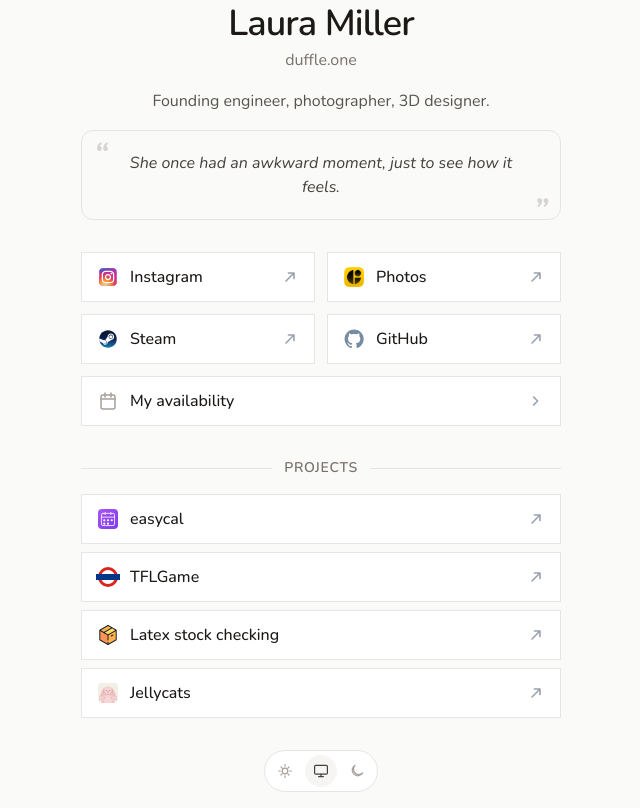
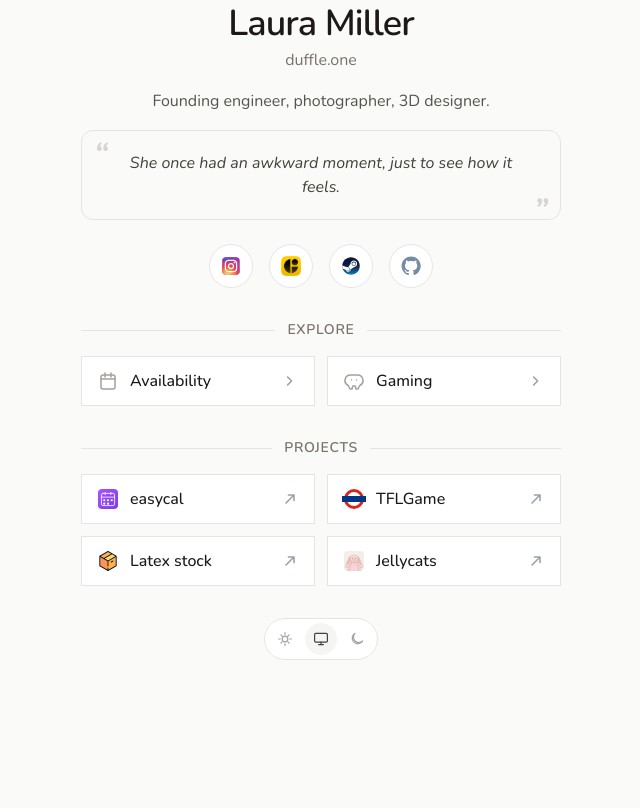
Before and after one commit to DuffleOne/duffle.one, a PHP site: page / in a window 1280 px wide. Shown: the part 540-1348 px from the top of the page, without its empty margins (319-959 px from the left). After the commit the page ends 1200 px from the top, so only its background shows below. Run offline with PHP 8.4, Linux system fonts and the light colour scheme; style sheets or scripts are compiled from the project's sources.

Commit message:
touch ups here and there

```diff
--- a/src/index.html
+++ b/src/index.html
@@ -21,7 +21,7 @@
 	<meta property="og:locale" content="en_GB">
 	<meta property="og:image" content="https://duffle.one/img/banner-og.jpg">
 	<meta property="og:image:width" content="1200">
-	<meta property="og:image:height" content="630">
+	<meta property="og:image:height" content="800">
 	<meta property="og:image:alt" content="Laura Miller — duffle.one">
 	<meta property="og:image:type" content="image/jpeg">
 
@@ -89,8 +89,8 @@
 				"image": {
 					"@type": "ImageObject",
 					"url": "https://duffle.one/img/laura.jpg",
-					"width": 224,
-					"height": 224
+					"width": 800,
+					"height": 1200
 				},
 				"jobTitle": "Founding Engineer",
 				"description": "Founding engineer, photographer, and 3D designer.",
@@ -136,67 +136,62 @@
 			</blockquote>
 		</div>
 
-		<nav class="mt-8" aria-label="Social links">
-			<ul class="grid grid-cols-2 gap-3">
-				<li>
-					<a href="https://instagram.com/duffle.one" target="_blank" rel="noopener noreferrer" class="flex items-center gap-3 border border-stone-200 dark:border-slate-800 bg-white dark:bg-slate-900 px-4 py-3 hover:bg-stone-100 dark:hover:bg-slate-800 transition-colors focus:outline-none focus:ring-2 focus:ring-stone-300 dark:focus:ring-slate-700">
-						<img src="img/icons/instagram.svg" class="h-5 w-5" alt="Instagram" width="20" height="20" />
-						<span class="font-medium">Instagram</span>
-						<svg class="ml-auto h-4 w-4 shrink-0 text-gray-400" aria-hidden="true" viewBox="0 0 20 20" fill="none" stroke="currentColor" stroke-width="2" stroke-linecap="round" stroke-linejoin="round">
-							<path d="M5 15L15 5M15 5H8M15 5v7" />
-						</svg>
+		<nav class="mt-6 flex justify-center gap-4 fade-up" style="animation-delay:100ms" aria-label="Social links">
+			<a href="https://instagram.com/duffle.one" target="_blank" rel="noopener noreferrer" title="Instagram" class="flex h-11 w-11 items-center justify-center rounded-full border border-stone-200 dark:border-slate-800 bg-white dark:bg-slate-900 hover:bg-stone-100 dark:hover:bg-slate-800 transition-all hover:scale-110 hover:shadow-md focus:outline-none focus:ring-2 focus:ring-stone-300 dark:focus:ring-slate-700" aria-label="Instagram">
+				<img src="img/icons/instagram.svg" class="h-5 w-5" alt="" width="20" height="20" />
 			</a>
-				</li>
-				<li>
-					<a href="https://glass.photo/duffle" target="_blank" rel="noopener noreferrer" class="flex items-center gap-3 border border-stone-200 dark:border-slate-800 bg-white dark:bg-slate-900 px-4 py-3 hover:bg-stone-100 dark:hover:bg-slate-800 transition-colors focus:outline-none focus:ring-2 focus:ring-stone-300 dark:focus:ring-slate-700">
-						<img src="img/icons/glass-icon-yellow.png" class="h-5 w-5 rounded" alt="Photos" width="20" height="20" />
-						<span class="font-medium">Photos</span>
-						<svg class="ml-auto h-4 w-4 shrink-0 text-gray-400" aria-hidden="true" viewBox="0 0 20 20" fill="none" stroke="currentColor" stroke-width="2" stroke-linecap="round" stroke-linejoin="round">
-							<path d="M5 15L15 5M15 5H8M15 5v7" />
-						</svg>
+			<a href="https://glass.photo/duffle" target="_blank" rel="noopener noreferrer" title="Photos" class="flex h-11 w-11 items-center justify-center rounded-full border border-stone-200 dark:border-slate-800 bg-white dark:bg-slate-900 hover:bg-stone-100 dark:hover:bg-slate-800 transition-all hover:scale-110 hover:shadow-md focus:outline-none focus:ring-2 focus:ring-stone-300 dark:focus:ring-slate-700" aria-label="Photos">
+				<img src="img/icons/glass-icon-yellow.png" class="h-5 w-5 rounded" alt="" width="20" height="20" />
 			</a>
-				</li>
-				<li>
-					<a href="https://steamcommunity.com/id/DuffleOne" target="_blank" rel="noopener noreferrer" class="flex items-center gap-3 border border-stone-200 dark:border-slate-800 bg-white dark:bg-slate-900 px-4 py-3 hover:bg-stone-100 dark:hover:bg-slate-800 transition-colors focus:outline-none focus:ring-2 focus:ring-stone-300 dark:focus:ring-slate-700">
-						<img src="img/icons/steam.svg" class="h-5 w-5" alt="Steam" width="20" height="20" />
-						<span class="font-medium">Steam</span>
-						<svg class="ml-auto h-4 w-4 shrink-0 text-gray-400" aria-hidden="true" viewBox="0 0 20 20" fill="none" stroke="currentColor" stroke-width="2" stroke-linecap="round" stroke-linejoin="round">
-							<path d="M5 15L15 5M15 5H8M15 5v7" />
-						</svg>
+			<a href="https://steamcommunity.com/id/DuffleOne" target="_blank" rel="noopener noreferrer" title="Steam" class="flex h-11 w-11 items-center justify-center rounded-full border border-stone-200 dark:border-slate-800 bg-white dark:bg-slate-900 hover:bg-stone-100 dark:hover:bg-slate-800 transition-all hover:scale-110 hover:shadow-md focus:outline-none focus:ring-2 focus:ring-stone-300 dark:focus:ring-slate-700" aria-label="Steam">
+				<img src="img/icons/steam.svg" class="h-5 w-5" alt="" width="20" height="20" />
 			</a>
-				</li>
-				<li>
-					<a href="https://github.com/DuffleOne" target="_blank" rel="noopener noreferrer" class="flex items-center gap-3 border border-stone-200 dark:border-slate-800 bg-white dark:bg-slate-900 px-4 py-3 hover:bg-stone-100 dark:hover:bg-slate-800 transition-colors focus:outline-none focus:ring-2 focus:ring-stone-300 dark:focus:ring-slate-700">
-						<img src="img/icons/github.svg" class="h-5 w-5" alt="GitHub" width="20" height="20" />
-						<span class="font-medium">GitHub</span>
-						<svg class="ml-auto h-4 w-4 shrink-0 text-gray-400" aria-hidden="true" viewBox="0 0 20 20" fill="none" stroke="currentColor" stroke-width="2" stroke-linecap="round" stroke-linejoin="round">
-							<path d="M5 15L15 5M15 5H8M15 5v7" />
-						</svg>
+			<a href="https://github.com/DuffleOne" target="_blank" rel="noopener noreferrer" title="GitHub" class="flex h-11 w-11 items-center justify-center rounded-full border border-stone-200 dark:border-slate-800 bg-white dark:bg-slate-900 hover:bg-stone-100 dark:hover:bg-slate-800 transition-all hover:scale-110 hover:shadow-md focus:outline-none focus:ring-2 focus:ring-stone-300 dark:focus:ring-slate-700" aria-label="GitHub">
+				<img src="img/icons/github.svg" class="h-5 w-5" alt="" width="20" height="20" />
 			</a>
-				</li>
-			</ul>
-			<a href="/time" class="mt-3 flex items-center gap-3 border border-stone-200 dark:border-slate-800 bg-white dark:bg-slate-900 px-4 py-3 hover:bg-stone-100 dark:hover:bg-slate-800 transition-colors focus:outline-none focus:ring-2 focus:ring-stone-300 dark:focus:ring-slate-700">
-				<svg class="h-5 w-5 text-stone-400 dark:text-slate-500" viewBox="0 0 20 20" fill="none" stroke="currentColor" stroke-width="1.5" stroke-linecap="round" stroke-linejoin="round">
+		</nav>
+
+		<div class="mt-8 fade-up" style="animation-delay:200ms">
+			<div class="flex items-center gap-3">
+				<hr class="flex-1 border-stone-200 dark:border-slate-800" />
+				<h2 class="text-sm font-semibold uppercase tracking-wider text-stone-500 dark:text-slate-400">Explore</h2>
+				<hr class="flex-1 border-stone-200 dark:border-slate-800" />
+			</div>
+			<div class="mt-4 grid grid-cols-2 gap-3">
+				<a href="/time" class="flex items-center gap-3 border border-stone-200 dark:border-slate-800 bg-white dark:bg-slate-900 px-4 py-3 hover:bg-stone-100 dark:hover:bg-slate-800 transition-all hover:-translate-y-0.5 hover:shadow-md focus:outline-none focus:ring-2 focus:ring-stone-300 dark:focus:ring-slate-700">
+					<svg class="h-5 w-5 shrink-0 text-stone-400 dark:text-slate-500" viewBox="0 0 20 20" fill="none" stroke="currentColor" stroke-width="1.5" stroke-linecap="round" stroke-linejoin="round">
 						<rect x="3" y="4" width="14" height="14" rx="2" />
 						<path d="M3 8h14M7 2v4M13 2v4" />
 					</svg>
-				<span class="font-medium">My availability</span>
+					<span class="font-medium">Availability</span>
 					<svg class="ml-auto h-4 w-4 shrink-0 text-gray-400" aria-hidden="true" viewBox="0 0 20 20" fill="none" stroke="currentColor" stroke-width="2" stroke-linecap="round" stroke-linejoin="round">
 						<path d="M7 5l5 5-5 5" />
 					</svg>
 				</a>
-		</nav>
+				<a href="/gaming" class="flex items-center gap-3 border border-stone-200 dark:border-slate-800 bg-white dark:bg-slate-900 px-4 py-3 hover:bg-stone-100 dark:hover:bg-slate-800 transition-all hover:-translate-y-0.5 hover:shadow-md focus:outline-none focus:ring-2 focus:ring-stone-300 dark:focus:ring-slate-700">
+					<svg class="h-5 w-5 shrink-0 text-stone-400 dark:text-slate-500" viewBox="0 0 20 20" fill="none" stroke="currentColor" stroke-width="1.5" stroke-linecap="round" stroke-linejoin="round">
+						<path d="M6.5 4h7a5.5 5.5 0 0 1 2.3 10.5L14 18h-2l-.8-3H8.8L8 18H6l-1.8-3.5A5.5 5.5 0 0 1 6.5 4z" />
+						<circle cx="7.5" cy="9" r="0.75" fill="currentColor" stroke="none" />
+						<circle cx="12.5" cy="9" r="0.75" fill="currentColor" stroke="none" />
+					</svg>
+					<span class="font-medium">Gaming</span>
+					<svg class="ml-auto h-4 w-4 shrink-0 text-gray-400" aria-hidden="true" viewBox="0 0 20 20" fill="none" stroke="currentColor" stroke-width="2" stroke-linecap="round" stroke-linejoin="round">
+						<path d="M7 5l5 5-5 5" />
+					</svg>
+				</a>
+			</div>
+		</div>
 
-		<div class="mt-8">
+		<div class="mt-8 fade-up" style="animation-delay:300ms">
 			<div class="flex items-center gap-3">
 				<hr class="flex-1 border-stone-200 dark:border-slate-800" />
 				<h2 class="text-sm font-semibold uppercase tracking-wider text-stone-500 dark:text-slate-400">Projects</h2>
 				<hr class="flex-1 border-stone-200 dark:border-slate-800" />
 			</div>
 			<nav class="mt-4" aria-label="Projects">
-				<ul class="space-y-2">
+				<ul class="grid grid-cols-2 gap-3">
 					<li>
-						<a href="https://easycal.uk" target="_blank" rel="noopener noreferrer" class="flex items-center gap-3 border border-stone-200 dark:border-slate-800 bg-white dark:bg-slate-900 px-4 py-3 hover:bg-stone-100 dark:hover:bg-slate-800 transition-colors focus:outline-none focus:ring-2 focus:ring-stone-300 dark:focus:ring-slate-700">
+						<a href="https://easycal.uk" target="_blank" rel="noopener noreferrer" class="flex items-center gap-3 border border-stone-200 dark:border-slate-800 bg-white dark:bg-slate-900 px-4 py-3 hover:bg-stone-100 dark:hover:bg-slate-800 transition-all hover:-translate-y-0.5 hover:shadow-md focus:outline-none focus:ring-2 focus:ring-stone-300 dark:focus:ring-slate-700">
 							<img src="img/icons/easycal.svg" class="h-5 w-5" alt="EasyCal" width="20" height="20" />
 							<span class="font-medium">easycal</span>
 							<svg class="ml-auto h-4 w-4 shrink-0 text-gray-400" aria-hidden="true" viewBox="0 0 20 20" fill="none" stroke="currentColor" stroke-width="2" stroke-linecap="round" stroke-linejoin="round">
@@ -205,7 +200,7 @@
 						</a>
 					</li>
 					<li>
-						<a href="https://tflga.me" target="_blank" rel="noopener noreferrer" class="flex items-center gap-3 border border-stone-200 dark:border-slate-800 bg-white dark:bg-slate-900 px-4 py-3 hover:bg-stone-100 dark:hover:bg-slate-800 transition-colors focus:outline-none focus:ring-2 focus:ring-stone-300 dark:focus:ring-slate-700">
+						<a href="https://tflga.me" target="_blank" rel="noopener noreferrer" class="flex items-center gap-3 border border-stone-200 dark:border-slate-800 bg-white dark:bg-slate-900 px-4 py-3 hover:bg-stone-100 dark:hover:bg-slate-800 transition-all hover:-translate-y-0.5 hover:shadow-md focus:outline-none focus:ring-2 focus:ring-stone-300 dark:focus:ring-slate-700">
 							<span class="relative flex h-5 w-5 shrink-0 items-center justify-center" aria-hidden="true">
 								<span class="absolute h-full w-full rounded-full border-[3px] border-[#DC241F]"></span>
 								<span class="absolute h-[6px] w-[calc(100%+4px)] bg-[#003688]"></span>
@@ -217,16 +212,16 @@
 						</a>
 					</li>
 					<li>
-						<a href="https://latex.duffle.one" target="_blank" rel="noopener noreferrer" class="flex items-center gap-3 border border-stone-200 dark:border-slate-800 bg-white dark:bg-slate-900 px-4 py-3 hover:bg-stone-100 dark:hover:bg-slate-800 transition-colors focus:outline-none focus:ring-2 focus:ring-stone-300 dark:focus:ring-slate-700">
+						<a href="https://latex.duffle.one" target="_blank" rel="noopener noreferrer" class="flex items-center gap-3 border border-stone-200 dark:border-slate-800 bg-white dark:bg-slate-900 px-4 py-3 hover:bg-stone-100 dark:hover:bg-slate-800 transition-all hover:-translate-y-0.5 hover:shadow-md focus:outline-none focus:ring-2 focus:ring-stone-300 dark:focus:ring-slate-700">
 							<img src="img/icons/warehouse.svg" class="h-5 w-5" alt="Latex stock checking" width="20" height="20" />
-							<span class="font-medium">Latex stock checking</span>
+							<span class="font-medium">Latex stock</span>
 							<svg class="ml-auto h-4 w-4 shrink-0 text-gray-400" aria-hidden="true" viewBox="0 0 20 20" fill="none" stroke="currentColor" stroke-width="2" stroke-linecap="round" stroke-linejoin="round">
 								<path d="M5 15L15 5M15 5H8M15 5v7" />
 							</svg>
 						</a>
 					</li>
 					<li>
-						<a href="/jellycats" target="_blank" rel="noopener noreferrer" class="flex items-center gap-3 border border-stone-200 dark:border-slate-800 bg-white dark:bg-slate-900 px-4 py-3 hover:bg-stone-100 dark:hover:bg-slate-800 transition-colors focus:outline-none focus:ring-2 focus:ring-stone-300 dark:focus:ring-slate-700">
+						<a href="/jellycats" target="_blank" rel="noopener noreferrer" class="flex items-center gap-3 border border-stone-200 dark:border-slate-800 bg-white dark:bg-slate-900 px-4 py-3 hover:bg-stone-100 dark:hover:bg-slate-800 transition-all hover:-translate-y-0.5 hover:shadow-md focus:outline-none focus:ring-2 focus:ring-stone-300 dark:focus:ring-slate-700">
 							<img src="jellycats-favicon.png" class="h-5 w-5 rounded" alt="Jellycats" width="20" height="20" />
 							<span class="font-medium">Jellycats</span>
 							<svg class="ml-auto h-4 w-4 shrink-0 text-gray-400" aria-hidden="true" viewBox="0 0 20 20" fill="none" stroke="currentColor" stroke-width="2" stroke-linecap="round" stroke-linejoin="round">
@@ -237,7 +232,7 @@
 				</ul>
 			</nav>
 		</div>
-		<div class="mt-8 flex justify-center pb-4">
+		<div class="mt-8 flex justify-center pb-4 fade-up" style="animation-delay:400ms">
 			<div class="inline-flex items-center gap-1 rounded-full border border-stone-200 dark:border-slate-800 bg-white dark:bg-slate-900 p-1" role="radiogroup" aria-label="Color theme">
 				<button type="button" role="radio" aria-checked="false" aria-label="Light mode" data-theme="light" class="theme-btn rounded-full p-2 transition-colors focus:outline-none focus:ring-2 focus:ring-stone-300 dark:focus:ring-slate-700 text-stone-400 hover:text-stone-600 dark:text-slate-500 dark:hover:text-slate-300">
 					<svg class="h-4 w-4" aria-hidden="true" viewBox="0 0 20 20" fill="none" stroke="currentColor" stroke-width="1.5" stroke-linecap="round" stroke-linejoin="round">
--- a/src/input.css
+++ b/src/input.css
@@ -55,11 +55,43 @@
 		pointer-events: none;
 		color: rgb(214 211 209);
 	}
+
+	:where(.dark, .dark *) .quote-block::before,
+	:where(.dark, .dark *) .quote-block::after {
+		color: rgb(51 65 85);
+	}
+
+	/* Staggered entrance animation */
+	.fade-up {
+		opacity: 0;
+		transform: translateY(12px);
+		animation: fadeUp 500ms ease-out forwards;
+	}
+
+	@media (prefers-reduced-motion: reduce) {
+		.fade-up {
+			animation: none;
+			opacity: 1;
+			transform: none;
+		}
+	}
 }
 
 @layer base {
 	html {
 		font-family: "Nunito", sans-serif;
+	}
+}
+
+@keyframes fadeUp {
+	0% {
+		opacity: 0;
+		transform: translateY(12px);
+	}
+
+	100% {
+		opacity: 1;
+		transform: translateY(0);
 	}
 }
 
```
Also changed, not shown: src/public/sitemap.xml (+11 -1 lines), src/public/site.webmanifest. Lines whose indentation alone changed are shown as unchanged.
